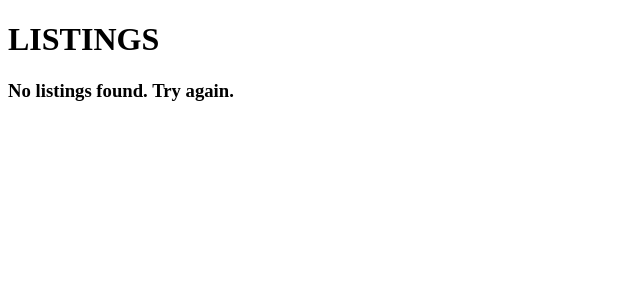
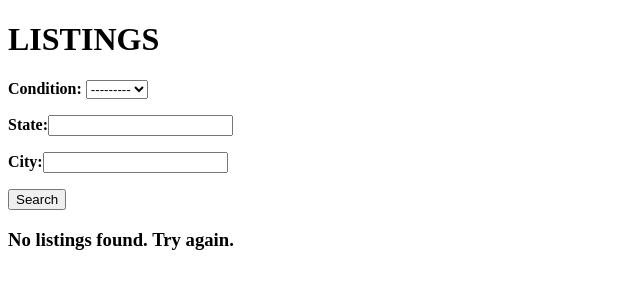
Before and after one commit to RebeccaSchmelzer/listings-app, a Django app: page /all_listings/ in a window 1280 px wide. Shown: the part 26-326 px from the top of the page, without its empty margins (0-640 px from the left). Run offline with Django 5.2, Linux system fonts and the light colour scheme; data that the repository does not hold is empty.

Commit message:
filters function

```diff
--- a/example/settings.py
+++ b/example/settings.py
@@ -39,7 +39,8 @@ INSTALLED_APPS = [
     'django.contrib.messages',
     'django.contrib.staticfiles',
     'listings',
-    'users'
+    'users',
+    'django_filters'
 ]
 
 MIDDLEWARE = [
--- /dev/null
+++ b/listings/filters.py
@@ -0,0 +1,8 @@
+import django_filters
+from .models import Listings
+
+
+class ListingFilter(django_filters.FilterSet):
+    class Meta:
+        model = Listings
+        fields = ['condition', 'city', 'state']
--- a/listings/templates/listings/all_listings.html
+++ b/listings/templates/listings/all_listings.html
@@ -4,11 +4,22 @@
 
 <h1>LISTINGS</h1>
 
+<div class="form-group">
+    <div class="card">
+        <form method="get">
+            <p><b>Condition:</b> {{ my_Filter.form.condition }}</p>
+            <b>State:</b>{{ my_Filter.form.state }}</p>
+            <b>City:</b>{{ my_Filter.form.city }}</p>
+            <button class="btn" type="submit">Search</button>
+        </form>
+    </div>
+</div>
+
 <div class="col">
     <div class="card">
         {% for listing in all_listings %}
-        <img src="{{ listing.main_photo.url }}" width= 250px height=300px alt="connect" style="max-height:200px">
-        <img src="{{ listing.photo_1.url }}" width= 250px height=300px alt="connect" style="max-height:200px">
+            <img src="{{ listing.main_photo.url }}" width= 250px height=300px alt="connect" style="max-height:200px">
+            <img src="{{ listing.photo_1.url }}" width= 250px height=300px alt="connect" style="max-height:200px">
             <p><b>Title:</b> {{ listing.title }}</p>
             <p><b>Condition:</b> {{ listing.condition }}</p>
             <p><b>Sale Type:</b> {{ listing.sale_type }}</p>
@@ -16,8 +27,9 @@
             <p><b>Location:</b> {{ listing.city }}, {{ listing.state }}</p>
             <p><b>Post Date:</b> {{ listing.list_date }}</p>
             <ul>
-                <a class="btn" href="{% url 'listings:detail' listing.id %}">View Listing</a>            </ul>
-            <hr/>
+                <a class="btn" href="{% url 'listings:detail' listing.id %}">View Listing</a>
+            </ul>
+            <hr>
         {% empty %}
             <h3>No listings found. Try again.</h3>
         {% endfor %}
--- a/listings/views.py
+++ b/listings/views.py
@@ -1,6 +1,7 @@
 from django.shortcuts import render, redirect
 from .models import Listings
 from .forms import ListingForm
+from .filters import ListingFilter
 
 def index(request):
     return render(request, 'listings/index.html')
@@ -10,9 +11,10 @@ def greetings(request):
 
 def all_listings(request):
     all_listings = Listings.objects.order_by('-list_date')
-    context = {
-        'all_listings': all_listings
-    }
+    my_Filter = ListingFilter(request.GET, queryset=all_listings)
+    all_listings = my_Filter.qs
+
+    context = {'all_listings': all_listings, 'my_Filter': my_Filter}
     return render(request, 'listings/all_listings.html', context)
 
 
```
